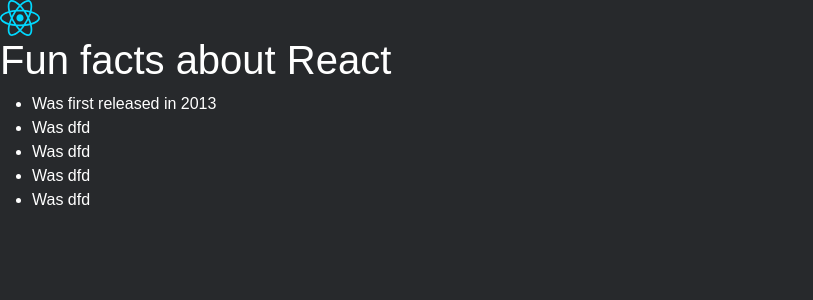
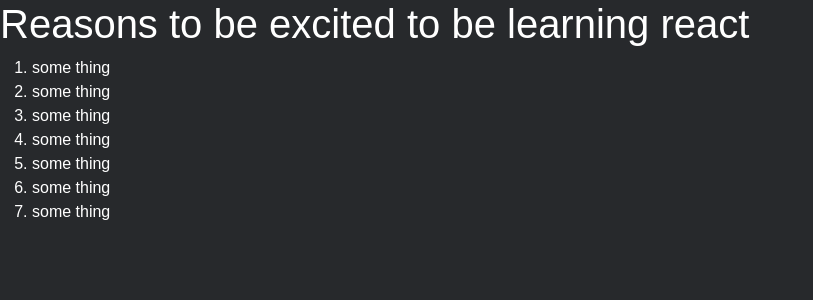
Before and after one commit to hugomes14/React_ex1, a React (Vite) app in the folder first-react/: page / in a window 1280 px wide. Shown: the top 300 px of the page, without its empty margins (0-813 px from the left). Built offline with nearby package versions, Linux system fonts and the light colour scheme.

Commit message:
lesson 13

```diff
--- a/first-react/src/index.jsx
+++ b/first-react/src/index.jsx
@@ -1,24 +1,25 @@
 import { createRoot } from "react-dom/client"
+
 
 const root = createRoot(document.querySelector('#root'))
 
+function Page() {
+    return (
+        <main>
+            <h1>Reasons to be excited to be learning react</h1>
+            <ol>
+                <li>some thing</li>
+                <li>some thing</li>
+                <li>some thing</li>
+                <li>some thing</li>
+                <li>some thing</li>
+                <li>some thing</li>
+                <li>some thing</li>
+            </ol>
+        </main>
+    )
+}
+
 root.render(
-    <main>
-        <img src="src/assets/react.svg" width='40px' alt="React logo" />
-        <h1>Fun facts about React</h1>
-        <ul>
-            <li>Was first released in 2013</li>
-            <li>Was dfd</li>
-            <li>Was dfd</li>
-            <li>Was dfd</li>
-            <li>Was dfd</li>
-        </ul>
-    </main>
+    <Page />
 )
-
-/* "puts them in the html doc"
-it should return a object related with the creatElement function of react
-it need to be wrapped around in some other structure
-declarative means that one line of code runs multiple tasks, impearative means you need to write all the tusks by yourself
-composable means that a project or some thing else is made of parts that can be reusable in other situation, instead of be made from a single unreusable part
-*/
```
